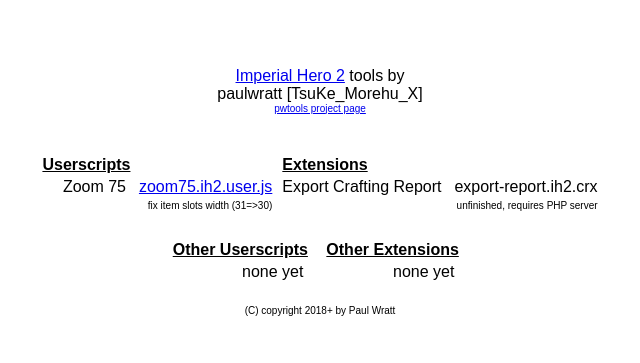
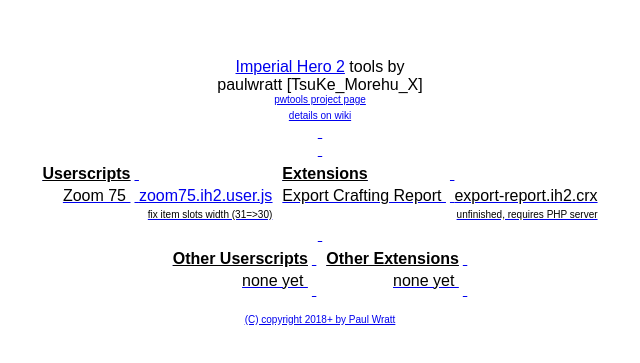
Before and after one commit to paulwratt/imperial-hero-2-pwtools, a plain HTML site: page docs/index.html in a window 1280 px wide. Shown: the part 209-572 px from the top of the page, without its empty margins (320-960 px from the left). Drawn offline with Linux system fonts and the light colour scheme.

Commit message:
add wiki link

```diff
--- a/docs/index.html
+++ b/docs/index.html
@@ -8,6 +8,7 @@
 <tr><td width=100% height=100% align=center valign=middle>
 <a target=torn href=http://www.imperialhero/>Imperial Hero 2</a> tools by<br> paulwratt [TsuKe_Morehu_X]<br>
 <font size=-2><a href=https://github.com/paulwratt/imperial-hero-2-pwtools>pwtools project page</a></font><br>
+<font size=-2><a href=https://github.com/paulwratt/imperial-hero-2-pwtools/wiki>details on wiki</font><br>
 &nbsp;<br>
 &nbsp;<br>
 <table><tr><td valign=top>
```
